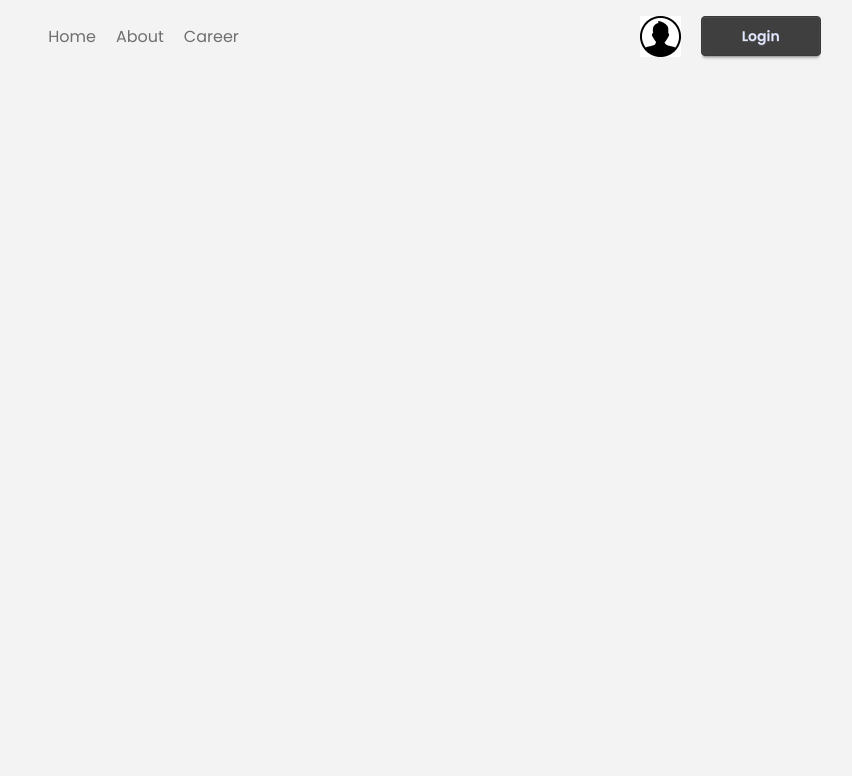
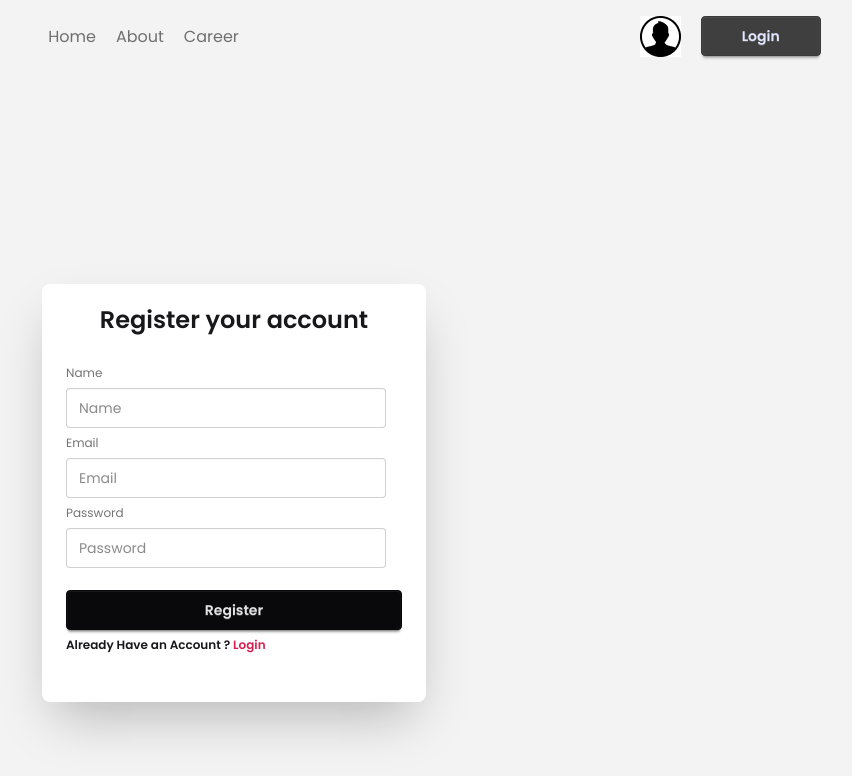
Before and after one commit to SajibSaha207/DragonNews, a React (Vite) app: page /auth/register in a window 1280 px wide. Shown: the top 776 px of the page, without its empty margins (406-1258 px from the left). Built offline with nearby package versions, Linux system fonts and the light colour scheme.

Commit message:
Added login and register page

```diff
--- a/src/Layout/AuthLayout.jsx
+++ b/src/Layout/AuthLayout.jsx
@@ -1,5 +1,6 @@
 import React from 'react';
 import Navbar from '../Components/Navbar';
+import { Outlet } from 'react-router';
 
 const AuthLayout = () => {
     return (
@@ -7,6 +8,9 @@
       <header className='w-11/12 mx-auto py-4'>
               <Navbar></Navbar>
       </header>
+      <main className='w-11/12 mx-auto py-5'>
+        <Outlet></Outlet>
+      </main>
         </div>
     );
 };
--- a/src/Pages/Login.jsx
+++ b/src/Pages/Login.jsx
@@ -1,9 +1,25 @@
 import React from 'react';
+import { Link } from 'react-router';
 
 const Login = () => {
     return (
-        <div>
-            Login page
+         <div className='flex justify-center min-h-screen items-center'>
+            <div className="card bg-base-100 w-full max-w-sm shrink-0 shadow-2xl py-5">
+      <h2 className='font-semibold text-2xl text-center'>Login your account</h2>
+      <div className="card-body">
+        <fieldset className="fieldset">
+          <label className="label">Email</label>
+          <input type="email" className="input" placeholder="Email" />
+          <label className="label">Password</label>
+          <input type="password" className="input" placeholder="Password" />
+          <div><a className="link link-hover">Forgot password?</a></div>
+
+          <button className="btn btn-neutral mt-4 ">Login</button>
+       <p>Don't Have an Account ? <Link className='text-secondary' to ="/auth/register"> Register</Link> </p>
+
+        </fieldset>
+      </div>
+        </div>
         </div>
     );
 };
--- a/src/Pages/Register.jsx
+++ b/src/Pages/Register.jsx
@@ -1,9 +1,32 @@
 import React from 'react';
+import { Link } from 'react-router';
 
 const Register = () => {
     return (
-        <div>
-            register
+     <div className='flex justify-center min-h-screen items-center'>
+            <div className="card bg-base-100 w-full max-w-sm shrink-0 shadow-2xl py-5">
+      <h2 className='font-semibold text-2xl text-center'>Register your account</h2>
+      <div className="card-body">
+        <fieldset className="fieldset">
+
+             {/* name */}
+          <label className="label">Name</label>
+          <input type="text" className="input" placeholder="Name" />
+
+            {/* email */}
+          <label className="label">Email</label>
+          <input type="email" className="input" placeholder="Email" />
+{/*
+          password */}
+          <label className="label">Password</label>
+          <input type="password" className="input" placeholder="Password" />
+
+          <button className="btn btn-neutral mt-4 ">Register</button>
+       <p className='font-semibold'>Already Have an Account ? <Link className='text-secondary' to ="/auth/login">Login</Link> </p>
+
+        </fieldset>
+      </div>
+        </div>
         </div>
     );
 };
```
